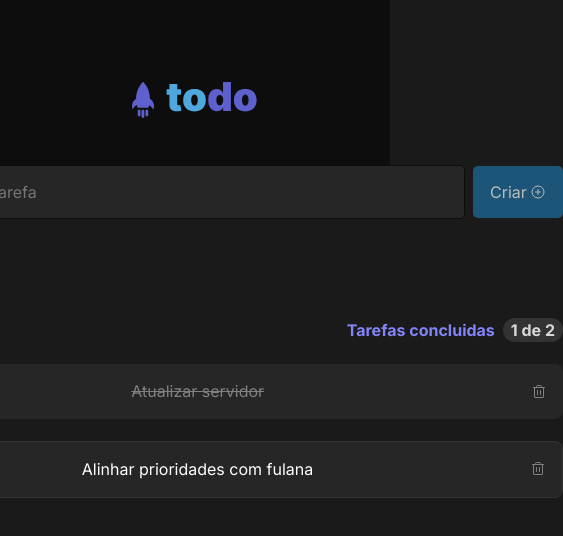
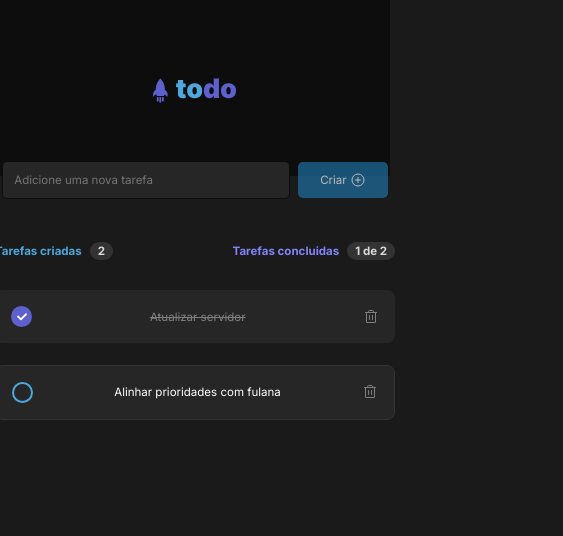
Before and after one commit to Lucas4994/Ignite-Desafio-01, a React (Vite) app in the folder Todo-List/: page / in a window 390 px wide. Shown: the top 536 px of the page, 563 px wide, since content can reach past the window. Built offline with nearby package versions, Linux system fonts and the light colour scheme.

Commit message:
add responsive mode

```diff
--- a/Todo-List/src/components/Header.module.css
+++ b/Todo-List/src/components/Header.module.css
@@ -17,3 +17,9 @@
 .header img {
     height: 3rem;
 }
+
+@media (max-width: 768px){
+    .header img{
+        height: 2rem;
+    }
+}
--- a/Todo-List/src/components/Task.module.css
+++ b/Todo-List/src/components/Task.module.css
@@ -67,3 +67,13 @@
     color: var(--gray-300);
     border: none;
 }
+
+@media (max-width: 768px){
+    .task{
+       max-width: 25rem;
+    }
+
+    .taskCompleted{
+        max-width: 25rem;
+    }
+}
--- a/Todo-List/src/components/TaskList.module.css
+++ b/Todo-List/src/components/TaskList.module.css
@@ -119,3 +119,51 @@
     opacity: 0.7;
     cursor: not-allowed;
 }
+
+
+@media (max-width: 768px){
+    .wrapper{
+        padding: 4px;
+    }
+
+    .newTaskForm {
+        max-width: 48rem;
+    }
+
+    .newTaskForm input{
+        max-width: 18rem;
+        padding: 0.7rem;
+        font-size: 90%;
+    }
+
+    .newTaskForm button {
+        padding: 0.6rem;
+        font-size: 90%;
+    }
+
+    .taskListHeader {
+        margin: 4rem 0 2rem 0;
+        width: 25rem;
+        font-size: 90%;
+
+    }
+
+    .taskListHeader span {
+        color: var(--gray-200);
+        font-weight: 700;
+        padding: 2px, 8px, 2px, 8px;
+    }
+
+    .taskList {
+        margin: 0;
+    }
+
+    .taskListContent {
+        display: flex;
+        flex-direction: column;
+        align-items: center;
+        justify-content: center;
+        max-width: 25rem;
+        font-size: 90%;
+    }
+}
--- a/Todo-List/src/global.css
+++ b/Todo-List/src/global.css
@@ -43,3 +43,9 @@ body, input, textarea, button {
     font-weight: 400;
     font-size: 1rem;
 }
+
+@media (max-width: 768px){
+    body{
+        font-size: 80%;
+    }
+}
```
